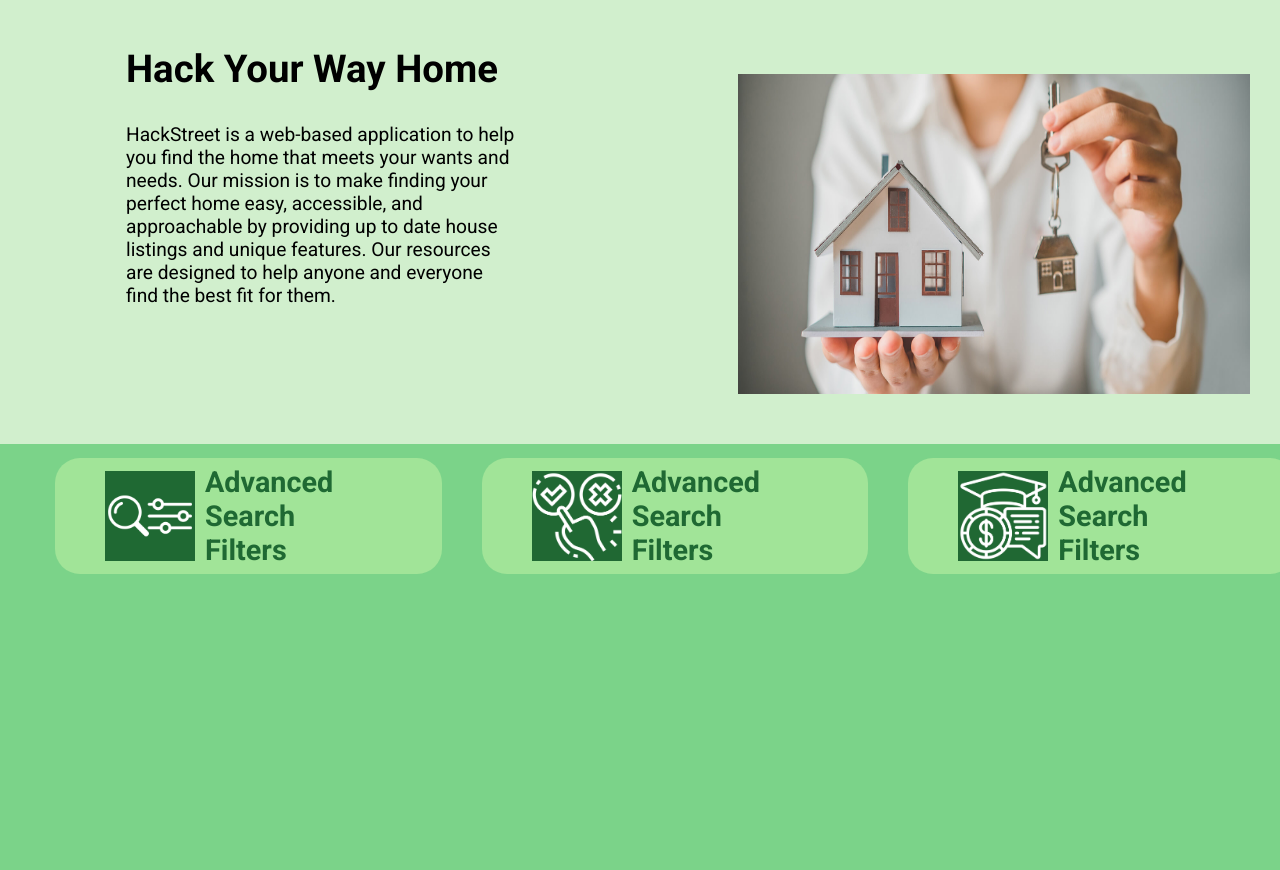
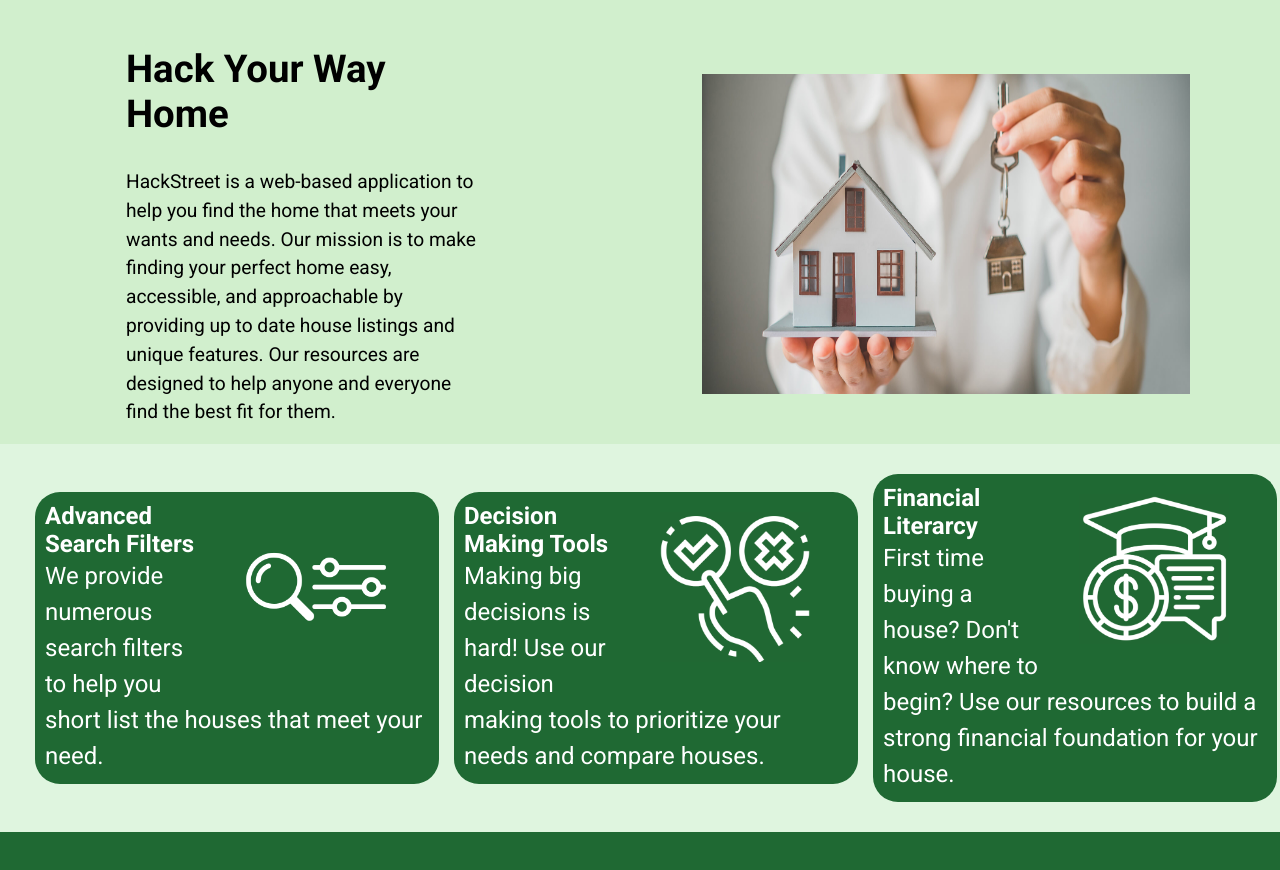
Before and after one commit to samhithabodangi/hackstreet, a React (Vite) app: page / in a window 1280 px wide. Shown: the part 760-1630 px from the top of the page. Before the commit the page ends 1336 px from the top, so only its background shows below. Built offline with nearby package versions, Linux system fonts and the light colour scheme.

Commit message:
UI edits

```diff
--- a/src/App.jsx
+++ b/src/App.jsx
@@ -2,6 +2,7 @@ import React from 'react'
 import './App.css'
 import HeaderShift from './components/HeaderShift'
 import Cover from './components/Cover';
+import Header from './components/Header';
 
 import FrontPageFooter from './components/FrontPageFooter';
 
@@ -9,7 +10,7 @@ function App()  {
 
   return (
     <div>
-      <HeaderShift />
+      <Header />
       <Cover />
     </div>
   );
--- a/src/components/Cover.jsx
+++ b/src/components/Cover.jsx
@@ -6,16 +6,16 @@ import flit from '../assets/flit.png'
 import decision from '../assets/decision.png'
 import filter from '../assets/Filter.png'
 import '../cssFiles/About.css'
-import '../cssFiles/ZipCode.css';
 
 function Cover() {
   return (
     <div className='cover'>
         <div className="overlay">
-        <video src={videoBg} autoPlay loop muted />
+        <video src={videoBg} autoPlay loop muted width = "500"/>
         </div>
         <div className = "back">
         <img className="image" src={pic}/>
+
         <div className="forSale discoverBottom">
             <div className="forSaleTextL">
                 <h1>Hack Your Way Home</h1>
@@ -23,25 +23,35 @@ function Cover() {
 
         </div>
         </div>
+        </div>
 
         <div className="parent">
-            <div className="backboxR">
-            <img className="Simage" src={filter}></img>
-            <br></br>
-              <div className ="forSaleTextL"> <h1>Advanced Search Filters </h1></div>
+
+        <div className="greenBox">
+        <img className="Simage" src={filter}></img>
+
+             <h2>Advanced Search Filters </h2>
+            <p>We provide numerous search filters to help you short list the houses that meet your need.</p>
 
             </div>
-            <div className="backboxR">
+            <div className="greenBox">
+
             <img className="Simage" src={decision}/>
-            <div className ="forSaleTextL"> <h1>Advanced Search Filters </h1></div>
+             <h2>Decision Making Tools</h2>
+            <p>Making big decisions is hard! Use our decision making tools to prioritize your needs and compare houses.</p>
             </div>
-            <div className="backboxR">
+
+            <div className="greenBox">
             <img className="Simage" src={flit}/>
 
-                <div className ="forSaleTextL"> <h1>Advanced Search Filters </h1></div>
+                <h2>Financial Literarcy </h2>
+                <p>First time buying a house? Don't know where to begin? Use our resources to build a strong financial foundation for your house.</p>
             </div>
-            </div>
-    </div>
+          </div>
+          <div className = "footer">
+            <br></br>
+          </div>
+
     </div>
   )
 }
--- a/src/cssFiles/About.css
+++ b/src/cssFiles/About.css
@@ -2,9 +2,13 @@
     font-family: 'Roboto';
     background-color: #dff5df;
     height: fit-content;
+    width: 100vw;
 }
 .big {
     font-size: 5vw;
+}
+.overlay{
+    width: 100vw;
 }
 
 .centered {
@@ -65,9 +69,9 @@
     background-color: #D1EFCD;
 	padding: 30px;
 	font-size: 0.8em;
-  width:100%;
+    width: fit-content;
   height: 50vh;
-  float: center;
+  align-items: center;
 }
 .image{
     margin: 40px;
@@ -78,14 +82,9 @@
 }
 .Simage{
     margin: 10px;
-
-    width: 90px;
-    display: flex;
-
-    justify-content: center; /* horizontally center */
-    align-items: center;
-
-
+    width: 150px;
+    height: 150px;
+    float: right;
 }
 .zipCodeBody {
     font-family: 'Roboto';
@@ -146,6 +145,7 @@
     padding: 6rem;
     display: flex;
     align-items: center;
+
 }
 
 .forSaleText {
@@ -154,6 +154,7 @@
 
 .forSaleTextL {
     margin-right: 4rem;
+    font-size: 1em;
 }
 
 .discoverText {
@@ -183,6 +184,7 @@
 
 .discoverBottom{
     margin-top: -4rem;
+    width: fit-content;
 }
 .body {
     font-family: 'Roboto';
@@ -235,13 +237,9 @@
     width: 65px;
 }
 .backboxR{
-    color:#1F6933;
     background-color: #1F6933;
 	border-radius: 25px;
 	font-size: 0.75em;
-    display: flex;
-    justify-content: center; /* horizontally center */
-    align-items: center;
 
 }
 
@@ -256,12 +254,15 @@ ul {
     justify-content: right;
     font-size: 20px;
 }
+h2{
+    font-size: 1.5em;
+}
 .parent{
-    width: 100vw;
-    height: 30%;
+    height: 50%;
+    margin: 20px;
+    padding: 10px;
+    width: fit-content;
     display: flex;
-    justify-content: center; /* horizontally center */
-    align-items: center;
 }
 .bigbox {
 	background-color: #D1EFCD;
@@ -281,3 +282,39 @@ ul {
     width: 50%;
 	float: center;
 }
+
+.greenBox {
+    background-color: #1F6933;
+	border-radius: 25px;
+
+   color:white;
+
+    margin-right: 10px;
+    margin-left: 5px;
+    padding: 10px;
+	border-radius: 25px;
+
+
+	width: 30%;
+	height: 30%;
+	float: left;
+	justify-content: left;
+}
+
+.Simage {
+    display: flex;
+    align-items: center;
+    justify-content: center;
+    margin-right: 10%;
+    margin-left: 10%;
+    float: block;
+}
+p {
+    line-height: 1.5; /* Increase the line spacing between paragraphs */
+    font-size: 1em;
+  }
+.footer{
+    background-color: #1F6933;
+    width: 100%;
+    height: 50px;
+}
--- a/src/cssFiles/Resources.css
+++ b/src/cssFiles/Resources.css
@@ -2,9 +2,8 @@
     font-family: 'Roboto';
     background: linear-gradient(90deg, #139485, #009a84, #00a181, #00a77c, #00ad76, #00b26f, #15b866, #2dbd5b);
     text-align: center;
-    margin: 0;
     height: 100%;
-    width: 100%;
+    width: fit-content;
     justify-content: center;
     align-items: center;
 }
@@ -17,7 +16,9 @@
 .title {
     margin-bottom: 1rem;
 }
-
+.resourceIcon {
+ height: 100px;
+}
 .paraR {
     width: 50vw;
     margin-top: 2rem;
@@ -40,35 +41,44 @@
 
 .flex {
     display: flex;
-    justify-content: space-between;
+
     margin-right: 5rem;
     margin-left: 5rem;
-    margin-bottom: 2rem;
-    margin-top: -2rem;
+    margin-bottom: 5rem;
+    margin-top: 5rem;
 }
 
-.resourceIcon {
-    margin-top: 20px;
-    width: 65px;
-}
+
 .backboxR{
     background-color: #A1E498;
-	margin: 20px;
-    padding: 40px;
+	margin: 5%;
 	border-radius: 25px;
 	font-size: 0.75em;
-	width: 45%;
+	width: 90%;
 	height: 30%;
-	float: left;
-	justify-content: left;
+    padding: 5px;
+
+	justify-content: center;
+}
+.smallBox{
+    background-color: #A1E498;
+	margin-right: 10%;
+    margin-left: 10%;
+	border-radius: 25px;
+	font-size: 0.75em;
+	width: 50%;
+	height: 50%;
+    padding: 5px;
+	justify-content: center;
+
 }
 .backboxL{
     background-color: #A1E498;
-	margin: 20px;
-    padding: 40px;
+	margin-right: 10px;
+    padding: 10px;
 	border-radius: 25px;
 	font-size: 0.75em;
-	width: 45%;
+	width: 30%;
 	height: 30%;
 	float: left;
 	justify-content: left;
@@ -83,16 +93,17 @@ ul {
     padding-left: 40px;
     justify-content: left;
     text-align: left;
-    font-size: 20px;
+    font-size: 1.5em;
 
 }
 
 .parent{
-    width: 100vw;
+    width: 100%;
     height: 30%;
     display: flex;
 
-    justify-content: center; /* horizontally center */
+
+    justify-content: left; /* horizontally center */
     align-items: center;
 }
 .bigbox {
@@ -112,3 +123,16 @@ ul {
 	margin:10px;
     float: inherit;
 }
+p {
+    line-height: 1.5; /* Increase the line spacing between paragraphs */
+    font-size: 1.5em;
+  }
+
+  .button {
+    background-color: #1F6933;
+    color: white;
+    padding: 40px;
+    text-align: center;
+    text-decoration: white;
+    display: inline-block;
+  }
--- a/src/main.jsx
+++ b/src/main.jsx
@@ -10,6 +10,7 @@ import ZipCode from './pages/ZipCode.jsx'
 import Mortage from './pages/Mortage.jsx'
 import InterestRate from './pages/InterestRate.jsx'
 import Insurance from './pages/Insurance.jsx'
+import MovingIn from './pages/MovingIn.jsx'
 import { createBrowserRouter, RouterProvider } from "react-router-dom"
 
 
@@ -49,6 +50,11 @@ const router = createBrowserRouter([
   {
     path: "insurance",
     element: <Insurance />
+  },
+  {
+    path: "movingIn",
+    element: <MovingIn />
+
   }
 ])
 
--- a/src/pages/Resources.jsx
+++ b/src/pages/Resources.jsx
@@ -20,27 +20,23 @@ function Resources() {
                 </div>
             </div>
             <div className="flex">
-                <div className="box">
-                    <div className = "title"><Link to="/mortage">Mortgage</Link></div>
-                    <FontAwesomeIcon icon={faHouse} class="resourceIcon"/>
-                </div>
-                <div className="box">
-                    <div><Link to="/InterestRate">Interest Rate</Link></div>
 
-                    <FontAwesomeIcon icon={faHandHoldingDollar} class="resourceIcon"/>
-                </div>
+                    <Link to ="/mortage" className="button"><p>Mortgage</p><FontAwesomeIcon icon={faHouse} className="resourceIcon"/></Link>
 
-                <div className="box">
-                    <h4>Financial Health <br /> and Security</h4>
-                    <div><Link to="/insurance">Insurance Rate</Link></div>
-                    <FontAwesomeIcon icon={faSackDollar} class="resourceIcon"/>
-                </div>
-                <div className="box">
-                    <h4>Closing Costs and <br /> Move-In Expenses</h4>
-                    <FontAwesomeIcon icon={faHandshake} class="resourceIcon"/>
-                </div>
+
+                   <Link to="/InterestRate" className="button"><p>Interest Rate</p><FontAwesomeIcon icon={faHandHoldingDollar} className="resourceIcon"/></Link>
+
+
+                   <Link to="/insurance" className="button"><p>Financial Health</p><FontAwesomeIcon icon={faSackDollar} className="resourceIcon"/></Link>
+
+
+
+                    <Link to="/movingIn" className="button"><p>Homebuyers Guide</p><FontAwesomeIcon icon={faHandshake} className="resourceIcon"/></Link>
+
+
             </div>
-        </div>
+            </div>
+
     )
 }
 
```
Also changed, not shown: src/pages/Insurance.jsx (+44 -18 lines), src/pages/Mortage.jsx (+5 -9 lines), src/pages/MovingIn.jsx (added, +67 -0 lines).
